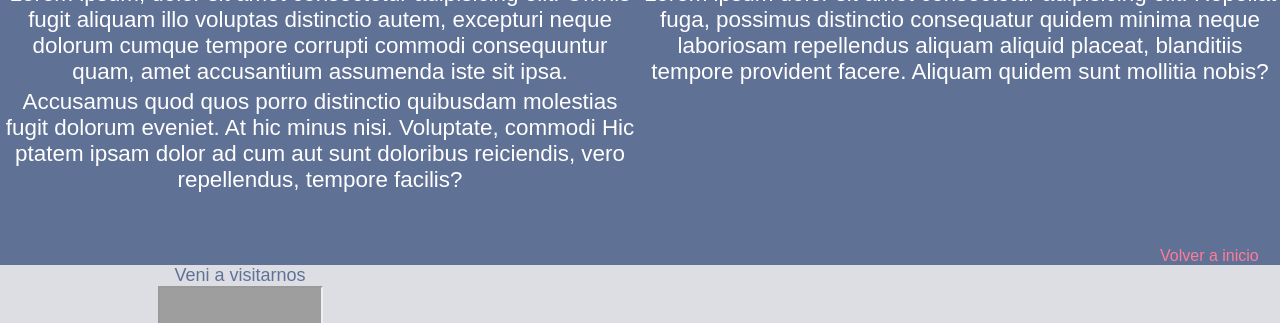
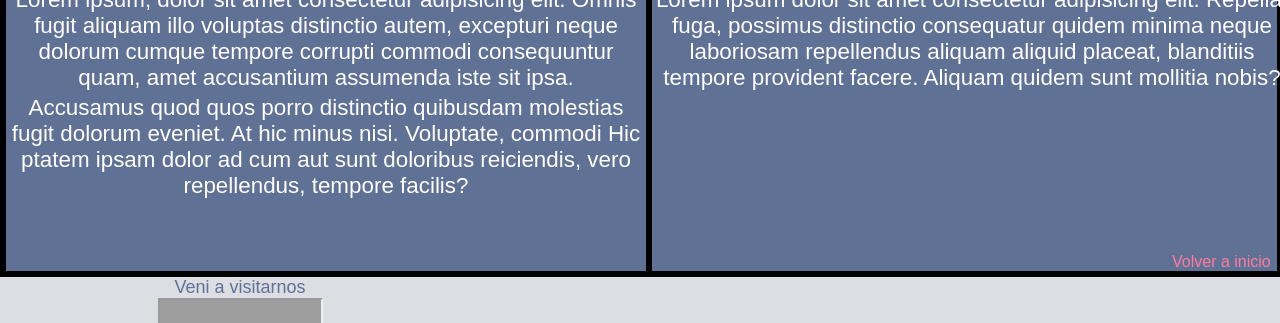
Before and after one commit to RDEMENDIA/entrega-github, a plain HTML site: page Nosotros.html in a window 1280 px wide. Shown: the part 163-486 px from the top of the page. Drawn offline with Linux system fonts and the light colour scheme; grey boxes are pictures that could not be loaded; a web font is replaced by a local one.

Commit message:
commit de practica, modifico la pagina nosotros en mi-rama

```diff
--- a/Nosotros.html
+++ b/Nosotros.html
@@ -33,8 +33,8 @@
 
     </header>
 
-    <main>
-        <div class="container-nosotros">
+    <main class="main-nosotros">
+
             <div class="container-izq-nosotros">
                 <h1 class="h1-nosotros">Nosotros</h1>
                 <p class="texto-nosotros">Lorem ipsum, dolor sit amet consectetur adipisicing elit. Omnis fugit aliquam illo voluptas distinctio autem, excepturi neque dolorum cumque tempore corrupti commodi consequuntur quam, amet accusantium assumenda iste sit ipsa.</p>
@@ -47,8 +47,6 @@
                     <a class="volver-a-inicio-nosotros" href="index.html">Volver a inicio</a>
             </div>
 
-
-        </div>
     </main>
     <footer class="footer">
 
--- a/css/css.css
+++ b/css/css.css
@@ -381,18 +381,22 @@ header {
 	color: white;
 	background-color: #607196;
 }
-.container-nosotros {
+.main-nosotros {
 	display: flex;
 	flex-direction: row;
-	justify-content: space-evenly;
+	border: 3px solid black;
+	justify-content: space-around;
+
 }
 .container-izq-nosotros {
 	display: flex;
 	flex-direction: column;
+	border: 3px solid black;
 }
 .container-der-nosotros {
 	display: flex;
 	flex-direction: column;
+	border: 3px solid black;
 }
 .h1-nosotros {
 	text-align: center;
```
